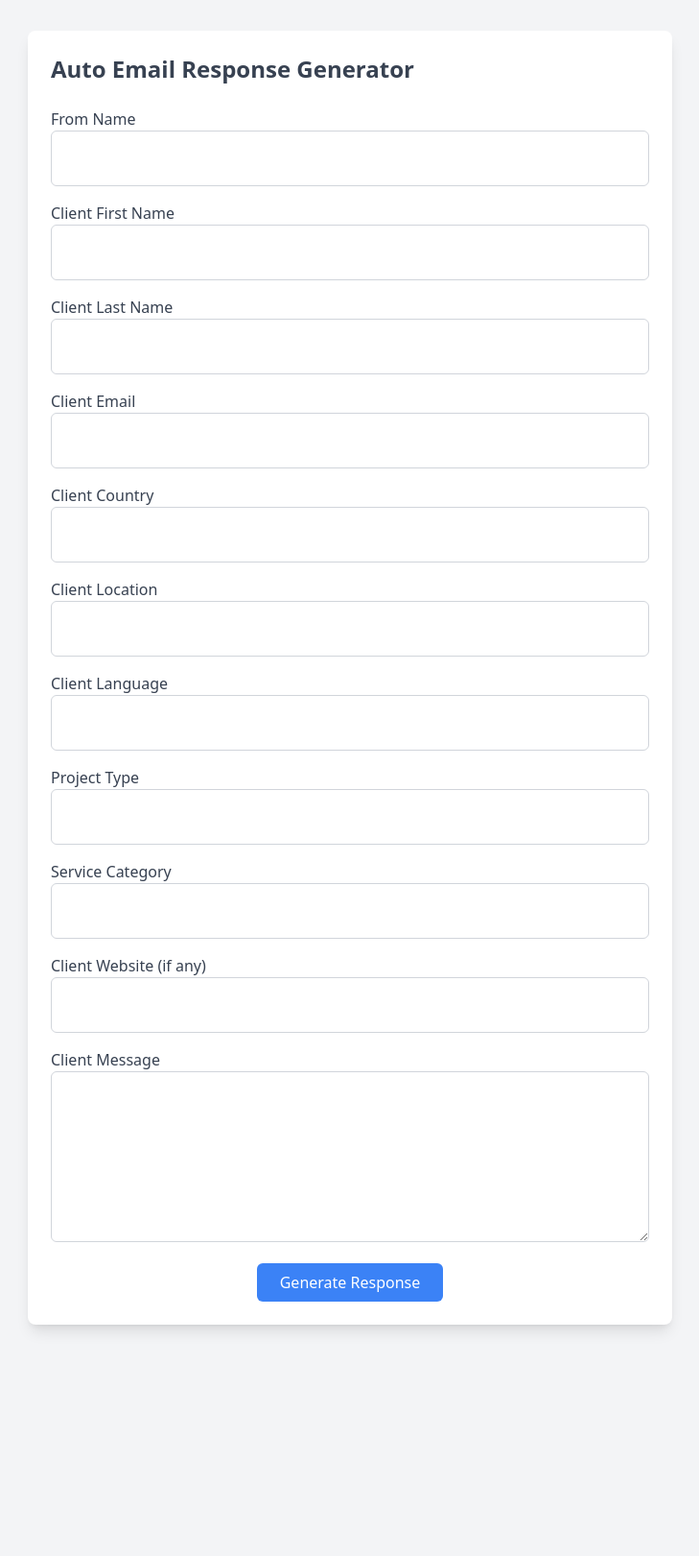
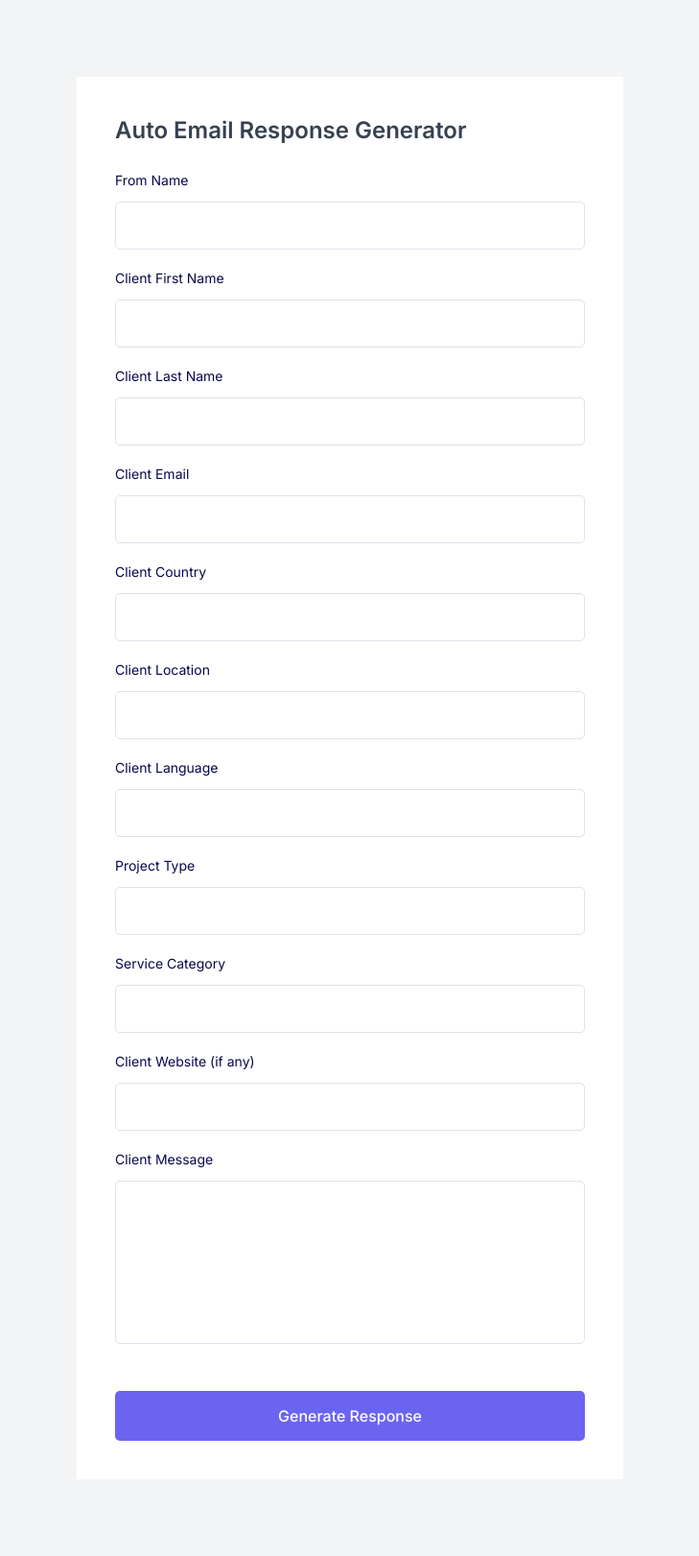
Before and after one commit to Manikantajattipalla/responsive_email, a Flask app: page / in a window 1280 px wide. Shown: the whole page at 96% size, without its empty margins (275-1004 px from the left). Before the commit the page ends 1387 px from the top, so only its background shows below. Run offline with Flask 3, Linux system fonts and the light colour scheme; some libraries are stand-ins or nearby versions.

Commit message:
changed frontend

```diff
--- a/app.py
+++ b/app.py
@@ -1,88 +1,68 @@
-import os
 from flask import Flask, request, jsonify, render_template
 import openai
 from dotenv import load_dotenv
+import os
 
 # Load environment variables
 load_dotenv()
 
-# Initialize Flask app
+# Initialize the Flask application
 app = Flask(__name__)
 
-# Set up OpenAI API key
-openai.api_key = os.getenv('OPENAI_API_KEY')
+# Set OpenAI API key from the environment variables
+openai.api_key = os.getenv("OPENAI_API_KEY")
 
-# Helper function to generate email response using OpenAI API
-def generate_email_response(prompt):
+# Define the homepage route to serve the frontend
+@app.route("/", methods=["GET"])
+def index():
+    return render_template("index.html")
+
+# Function to generate email response using OpenAI API
+def generate_email_response(data):
     try:
+        # Create a prompt based on the input data
+        prompt = f"""
+        Generate an email response with the following details:
+        From Name: {data['fromName']}
+        Client First Name: {data['clientName']}
+        Client Last Name: {data['clientLastName']}
+        Client Email: {data['clientEmail']}
+        Client Country: {data['clientCountry']}
+        Client Location: {data['clientLocation']}
+        Client Language: {data['clientLanguage']}
+        Project Type: {data['projectType']}
+        Service Category: {data['serviceCategory']}
+        Client Website: {data['clientWebsite']}
+        Client Message: {data['clientMessage']}
+        Provide a professional and polite response.
+        """
+
+        # Call the OpenAI API to generate the email
         response = openai.ChatCompletion.create(
             model="gpt-3.5-turbo",
-            messages=[
-                {"role": "system", "content": "You are a helpful assistant."},
-                {"role": "user", "content": prompt},
-            ],
-            max_tokens=300,
-            temperature=0.7,
+            messages=[{"role": "user", "content": prompt}],
         )
-        return response['choices'][0]['message']['content'].strip()
+        return response["choices"][0]["message"]["content"]
     except Exception as e:
-        print(f"Error generating text: {e}")
-        return None
+        print(f"Error generating email: {e}")
+        return "Error generating email response."
 
-@app.route('/')
-def index():
-    return render_template('index.html')  # Serve the HTML form
+# API endpoint to handle email response generation requests
+@app.route("/generate-response", methods=["POST"])
+def generate_response():
+    try:
+        # Get JSON data from the request
+        data = request.get_json()
 
-@app.route('/generate-response', methods=['POST'])
-def generate_response():
-    # Extract data from the form submission (JSON)
-    data = request.get_json()
-    from_name = data.get('fromName')
-    client_name = data.get('clientName')
-    client_last_name = data.get('clientLastName')
-    client_email = data.get('clientEmail')
-    client_country = data.get('clientCountry')
-    client_location = data.get('clientLocation')
-    client_language = data.get('clientLanguage')
-    project_type = data.get('projectType')
-    service_category = data.get('serviceCategory')
-    client_website = data.get('clientWebsite')
-    client_message = data.get('clientMessage')
+        # Generate an email response using OpenAI
+        response = generate_email_response(data)
 
-    # Create the prompt to generate the email response
-    prompt = f"""
-        Generate a professional email response based on the following details:
-        From: {from_name}
-        To: {client_name} {client_last_name}
-        Email: {client_email}
-        Country: {client_country}
-        Location: {client_location}
-        Language: {client_language}
-        Project Type: {project_type}
-        Service Category: {service_category}
-        Website: {client_website}
-        Message: {client_message}
+        # Return the generated response as JSON
+        return jsonify({"response": response})
+    except Exception as e:
+        print(f"Error: {e}")
+        return jsonify({"error": "An error occurred while generating the response."}), 500
 
-        The email should be professional and include:
-        - A subject line
-        - A greeting
-        - An introduction
-        - A brief overview of the client's message
-        - A closing statement
-
-        <p><strong>Subject:</strong> [Subject Line]</p>
-        <p><strong>Dear {client_name} {client_last_name},</strong></p>
-        <p>[Body of the email]</p>
-        <p><strong>Best regards,</strong><br>{from_name}</p>
-    """
-
-    # Generate the email response using OpenAI API
-    email_response = generate_email_response(prompt)
-
-    if email_response:
-        return jsonify({'response': email_response})
-    else:
-        return jsonify({'error': 'Error generating the response'}), 500
-
-if __name__ == '__main__':
+# Run the Flask application
+if __name__ == "__main__":
     app.run(debug=True)
--- a/templates/index.html
+++ b/templates/index.html
@@ -1,97 +1,199 @@
 <!DOCTYPE html>
 <html lang="en">
 <head>
+    <!-- Meta information for responsive design and character set -->
     <meta charset="UTF-8">
     <meta name="viewport" content="width=device-width, initial-scale=1.0">
     <title>Auto Email Response Generator</title>
+
+    <!-- Import Tailwind CSS for styling -->
     <script src="https://cdn.tailwindcss.com"></script>
+
+    <!-- Inline styles for custom design -->
+    <style>
+        /* Google font and universal reset */
+        @import url('https://fonts.googleapis.com/css2?family=Inter:wght@400;500;600;700&display=swap');
+        * {
+            margin: 0;
+            padding: 0;
+            box-sizing: border-box;
+        }
+        body {
+            font-family: 'Inter', sans-serif;
+        }
+        /* Wrapper for the entire form */
+        .formbold-main-wrapper {
+            display: flex;
+            align-items: center;
+            justify-content: center;
+            padding: 48px;
+        }
+        /* Form container */
+        .formbold-form-wrapper {
+            margin: 0 auto;
+            max-width: 570px;
+            width: 100%;
+            background: white;
+            padding: 40px;
+        }
+        /* Style for input groups */
+        .formbold-input-group {
+            margin-bottom: 18px;
+        }
+        /* Input field styling */
+        .formbold-form-input, .formbold-form-select {
+            width: 100%;
+            padding: 12px 22px;
+            border-radius: 5px;
+            border: 1px solid #dde3ec;
+            background: #ffffff;
+            font-size: 16px;
+            color: #536387;
+            outline: none;
+            resize: none;
+            transition: border-color 0.3s ease, box-shadow 0.3s ease;
+        }
+        /* Input field hover and focus effects */
+        .formbold-form-input:hover {
+            border-color: #6a64f1;
+            box-shadow: 0px 3px 8px rgba(0, 0, 0, 0.1);
+        }
+        .formbold-form-input:focus {
+            border-color: #6a64f1;
+            box-shadow: 0px 3px 8px rgba(0, 0, 0, 0.1);
+        }
+        /* Form labels */
+        .formbold-form-label {
+            color: #07074d;
+            font-size: 14px;
+            line-height: 24px;
+            display: block;
+            margin-bottom: 10px;
+        }
+        /* Submit button styling */
+        .formbold-btn {
+            text-align: center;
+            width: 100%;
+            font-size: 16px;
+            border-radius: 5px;
+            padding: 14px 25px;
+            border: none;
+            font-weight: 500;
+            background-color: #6a64f1;
+            color: white;
+            cursor: pointer;
+            margin-top: 25px;
+            transition: background-color 0.3s ease, box-shadow 0.3s ease;
+        }
+        .formbold-btn:hover {
+            background-color: #5a54d1;
+            box-shadow: 0px 3px 8px rgba(0, 0, 0, 0.1);
+        }
+    </style>
 </head>
 <body class="bg-gray-100 p-8">
-    <div class="max-w-2xl mx-auto bg-white p-6 rounded-lg shadow-lg">
+    <!-- Main container for the form -->
+    <div class="formbold-main-wrapper">
+        <div class="formbold-form-wrapper">
             <h1 class="text-2xl font-semibold text-gray-700 mb-6">Auto Email Response Generator</h1>
+
+            <!-- Form to collect user input -->
             <form id="emailForm">
-            <div class="mb-4">
-                <label for="fromName" class="block text-gray-700">From Name</label>
-                <input id="fromName" name="fromName" type="text" class="w-full p-4 border border-gray-300 rounded-md" required>
+                <!-- Individual input groups for form fields -->
+                <div class="formbold-input-group">
+                    <label for="fromName" class="formbold-form-label">From Name</label>
+                    <input id="fromName" name="fromName" type="text" class="formbold-form-input" required>
                 </div>
-            <div class="mb-4">
-                <label for="clientName" class="block text-gray-700">Client First Name</label>
-                <input id="clientName" name="clientName" type="text" class="w-full p-4 border border-gray-300 rounded-md" required>
+                <!-- More input fields for client details -->
+                <div class="formbold-input-group">
+                    <label for="clientName" class="formbold-form-label">Client First Name</label>
+                    <input id="clientName" name="clientName" type="text" class="formbold-form-input" required>
                 </div>
-            <div class="mb-4">
-                <label for="clientLastName" class="block text-gray-700">Client Last Name</label>
-                <input id="clientLastName" name="clientLastName" type="text" class="w-full p-4 border border-gray-300 rounded-md" required>
+                <div class="formbold-input-group">
+                    <label for="clientLastName" class="formbold-form-label">Client Last Name</label>
+                    <input id="clientLastName" name="clientLastName" type="text" class="formbold-form-input" required>
                 </div>
-            <div class="mb-4">
-                <label for="clientEmail" class="block text-gray-700">Client Email</label>
-                <input id="clientEmail" name="clientEmail" type="email" class="w-full p-4 border border-gray-300 rounded-md" required>
+                <div class="formbold-input-group">
+                    <label for="clientEmail" class="formbold-form-label">Client Email</label>
+                    <input id="clientEmail" name="clientEmail" type="email" class="formbold-form-input" required>
                 </div>
-            <div class="mb-4">
-                <label for="clientCountry" class="block text-gray-700">Client Country</label>
-                <input id="clientCountry" name="clientCountry" type="text" class="w-full p-4 border border-gray-300 rounded-md" required>
+                <!-- Additional input fields for other client data -->
+                <div class="formbold-input-group">
+                    <label for="clientCountry" class="formbold-form-label">Client Country</label>
+                    <input id="clientCountry" name="clientCountry" type="text" class="formbold-form-input" required>
                 </div>
-            <div class="mb-4">
-                <label for="clientLocation" class="block text-gray-700">Client Location</label>
-                <input id="clientLocation" name="clientLocation" type="text" class="w-full p-4 border border-gray-300 rounded-md">
+                <div class="formbold-input-group">
+                    <label for="clientLocation" class="formbold-form-label">Client Location</label>
+                    <input id="clientLocation" name="clientLocation" type="text" class="formbold-form-input">
                 </div>
-            <div class="mb-4">
-                <label for="clientLanguage" class="block text-gray-700">Client Language</label>
-                <input id="clientLanguage" name="clientLanguage" type="text" class="w-full p-4 border border-gray-300 rounded-md" required>
+                <div class="formbold-input-group">
+                    <label for="clientLanguage" class="formbold-form-label">Client Language</label>
+                    <input id="clientLanguage" name="clientLanguage" type="text" class="formbold-form-input" required>
                 </div>
-            <div class="mb-4">
-                <label for="projectType" class="block text-gray-700">Project Type</label>
-                <input id="projectType" name="projectType" type="text" class="w-full p-4 border border-gray-300 rounded-md" required>
+                <div class="formbold-input-group">
+                    <label for="projectType" class="formbold-form-label">Project Type</label>
+                    <input id="projectType" name="projectType" type="text" class="formbold-form-input" required>
                 </div>
-            <div class="mb-4">
-                <label for="serviceCategory" class="block text-gray-700">Service Category</label>
-                <input id="serviceCategory" name="serviceCategory" type="text" class="w-full p-4 border border-gray-300 rounded-md" required>
+                <div class="formbold-input-group">
+                    <label for="serviceCategory" class="formbold-form-label">Service Category</label>
+                    <input id="serviceCategory" name="serviceCategory" type="text" class="formbold-form-input" required>
                 </div>
-            <div class="mb-4">
-                <label for="clientWebsite" class="block text-gray-700">Client Website (if any)</label>
-                <input id="clientWebsite" name="clientWebsite" type="text" class="w-full p-4 border border-gray-300 rounded-md">
+                <div class="formbold-input-group">
+                    <label for="clientWebsite" class="formbold-form-label">Client Website (if any)</label>
+                    <input id="clientWebsite" name="clientWebsite" type="text" class="formbold-form-input">
                 </div>
-            <div class="mb-4">
-                <label for="clientMessage" class="block text-gray-700">Client Message</label>
-                <textarea id="clientMessage" name="clientMessage" rows="6" class="w-full p-4 border border-gray-300 rounded-md" required></textarea>
+                <div class="formbold-input-group">
+                    <label for="clientMessage" class="formbold-form-label">Client Message</label>
+                    <textarea id="clientMessage" name="clientMessage" rows="6" class="formbold-form-input" required></textarea>
                 </div>
-            <div class="text-center">
-                <button type="submit" class="bg-blue-500 text-white px-6 py-2 rounded-md">Generate Response</button>
-            </div>
+                <!-- Submit button -->
+                <button type="submit" class="formbold-btn">Generate Response</button>
             </form>
+
+            <!-- Container to display the generated email response -->
             <div id="responseContainer" class="mt-6 hidden">
                 <h2 class="text-lg font-semibold text-gray-800">Generated Email Response</h2>
                 <div id="generatedResponse" class="mt-4 p-4 bg-gray-50 border rounded-md"></div>
             </div>
         </div>
+    </div>
+
+    <!-- JavaScript to handle form submission and fetch generated email -->
     <script>
+        // Add event listener for form submission
         document.getElementById('emailForm').addEventListener('submit', async function(event) {
-            event.preventDefault();
-            const fromName = document.getElementById('fromName').value;
-            const clientName = document.getElementById('clientName').value;
-            const clientLastName = document.getElementById('clientLastName').value;
-            const clientEmail = document.getElementById('clientEmail').value;
-            const clientCountry = document.getElementById('clientCountry').value;
-            const clientLocation = document.getElementById('clientLocation').value;
-            const clientLanguage = document.getElementById('clientLanguage').value;
-            const projectType = document.getElementById('projectType').value;
-            const serviceCategory = document.getElementById('serviceCategory').value;
-            const clientWebsite = document.getElementById('clientWebsite').value;
-            const clientMessage = document.getElementById('clientMessage').value;
+            event.preventDefault(); // Prevent default form submission
+
+            // Collect data from the form fields
+            const formData = {
+                fromName: document.getElementById('fromName').value,
+                clientName: document.getElementById('clientName').value,
+                clientLastName: document.getElementById('clientLastName').value,
+                clientEmail: document.getElementById('clientEmail').value,
+                clientCountry: document.getElementById('clientCountry').value,
+                clientLocation: document.getElementById('clientLocation').value,
+                clientLanguage: document.getElementById('clientLanguage').value,
+                projectType: document.getElementById('projectType').value,
+                serviceCategory: document.getElementById('serviceCategory').value,
+                clientWebsite: document.getElementById('clientWebsite').value,
+                clientMessage: document.getElementById('clientMessage').value,
+            };
 
             try {
+                // Send form data to the Flask backend for processing
                 const response = await fetch('/generate-response', {
                     method: 'POST',
                     headers: { 'Content-Type': 'application/json' },
-                    body: JSON.stringify({ fromName, clientName, clientLastName, clientEmail, clientCountry, clientLocation, clientLanguage, projectType, serviceCategory, clientWebsite, clientMessage }),
+                    body: JSON.stringify(formData),
                 });
                 const data = await response.json();
                 if (data.response) {
-                    const formattedResponse = data.response.replace('[Your Name]', fromName).replace(/\n/g, '<br>');
-                    document.getElementById('generatedResponse').innerHTML = `<p>${formattedResponse}</p>`;
+                    // Update the response container with the generated email
+                    document.getElementById('generatedResponse').innerHTML = data.response.replace(/\n/g, '<br>');
                     document.getElementById('responseContainer').classList.remove('hidden');
                 }
             } catch (error) {
-                console.error('Error:', error);
+                console.error('Error:', error); // Log errors to the console
             }
         });
     </script>
```
Lines whose indentation alone changed are shown as unchanged.
